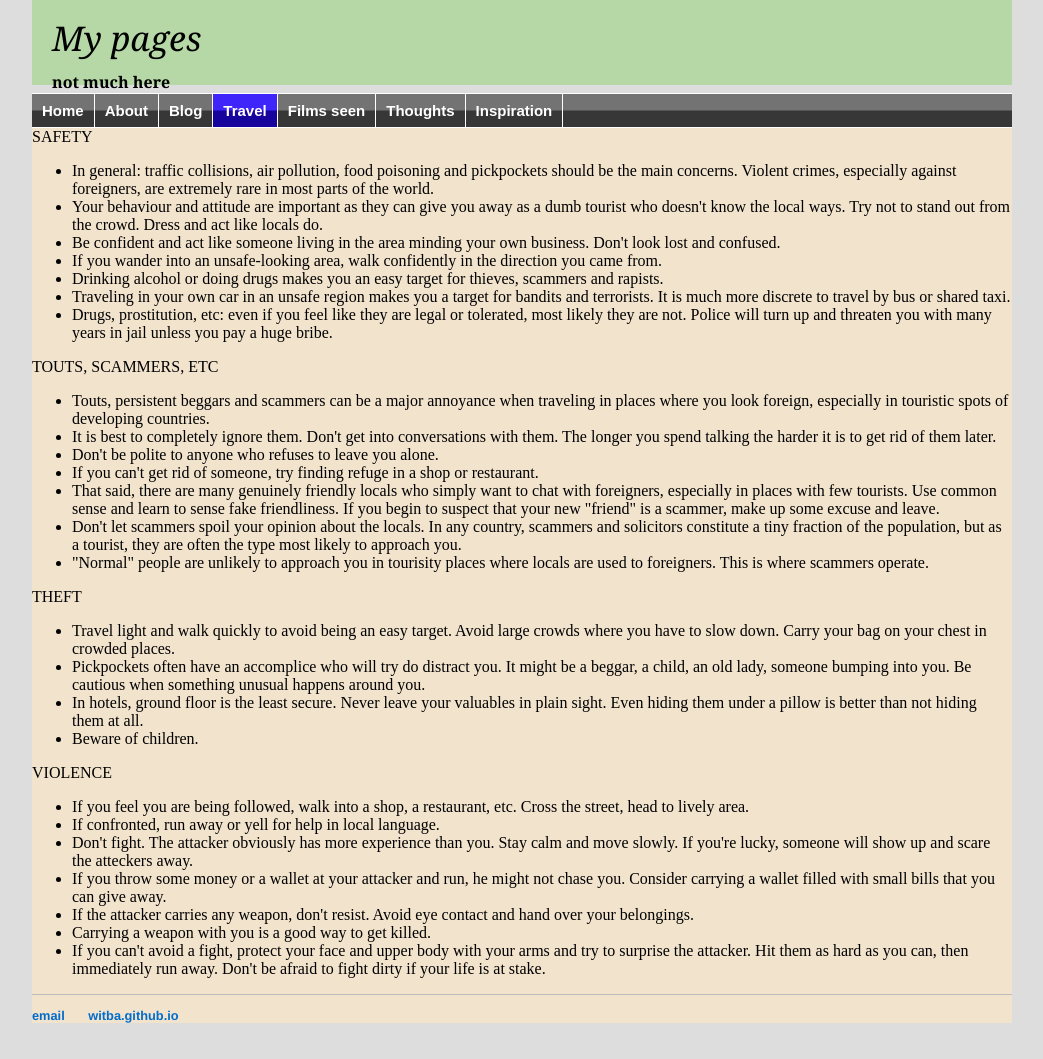
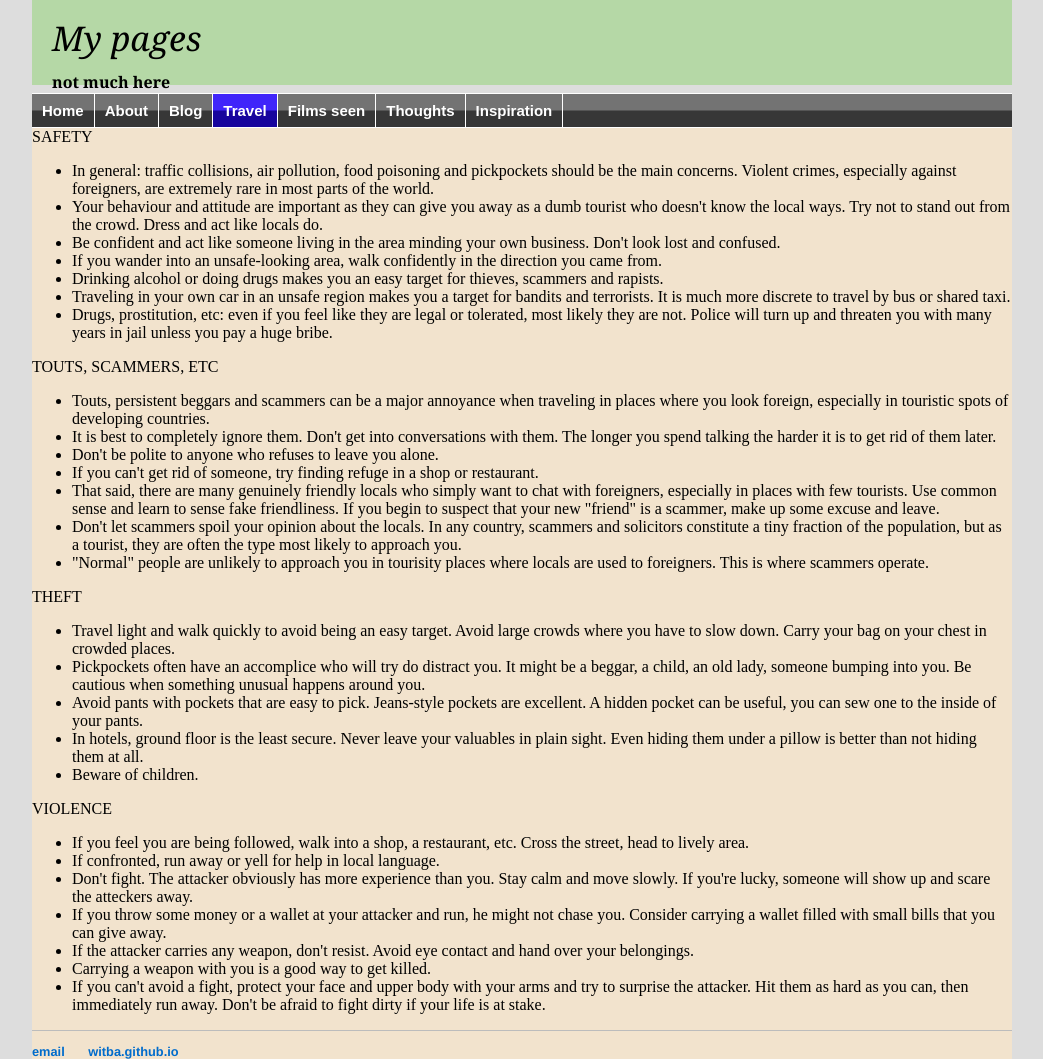
Before and after one commit to witba/witba.github.io, a Jekyll site: the page built from travel/safety.html, in a window 1280 px wide. Shown: the whole page, without its empty margins (118-1161 px from the left). Built offline with Jekyll 4.4.1, drawn with Linux system fonts in a browser that asks for light colours; before the commit the page ends 1023 px from its top, so only the background shows below that.

Commit message:
Update safety.html

```diff
--- a/travel/safety.html
+++ b/travel/safety.html
@@ -29,6 +29,7 @@ title: Travel resources
 <ul>
 <li>Travel light and walk quickly to avoid being an easy target. Avoid large crowds where you have to slow down. Carry your bag on your chest in crowded places.</li>
 <li>Pickpockets often have an accomplice who will try do distract you. It might be a beggar, a child, an old lady, someone bumping into you. Be cautious when something unusual happens around you.</li>
+<li>Avoid pants with pockets that are easy to pick. Jeans-style pockets are excellent. A hidden pocket can be useful, you can sew one to the inside of your pants.</li>
 <li>In hotels, ground floor is the least secure. Never leave your valuables in plain sight. Even hiding them under a pillow is better than not hiding them at all.</li>
 <li>Beware of children.</li>
 </ul>
```
